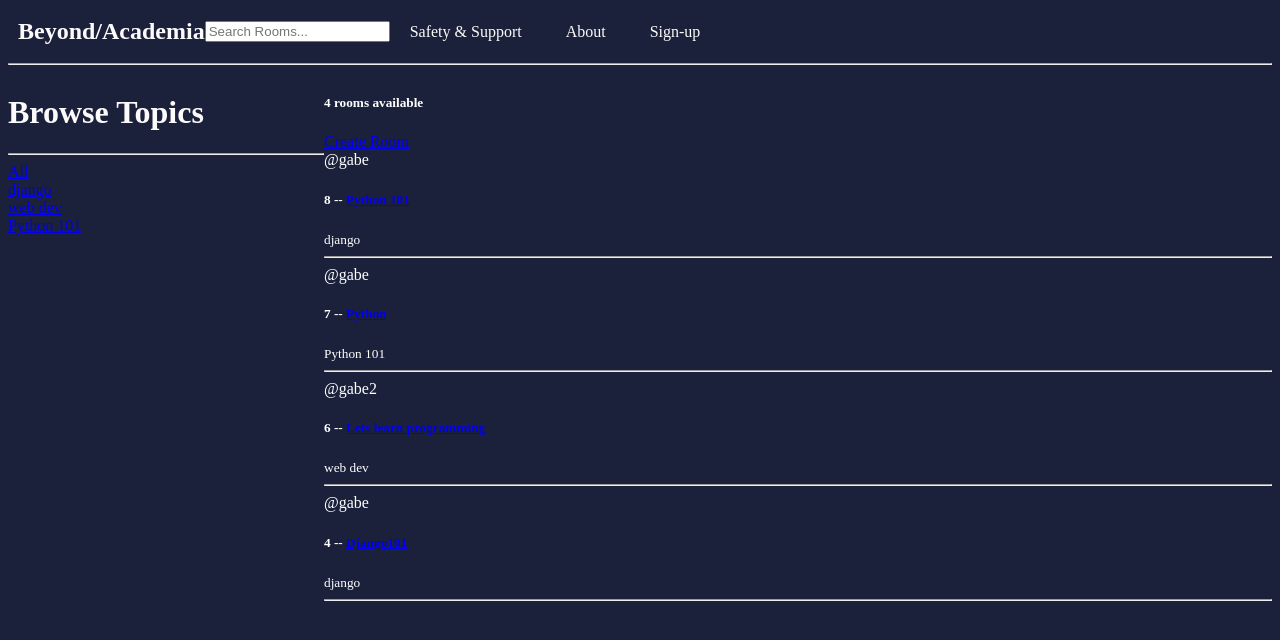
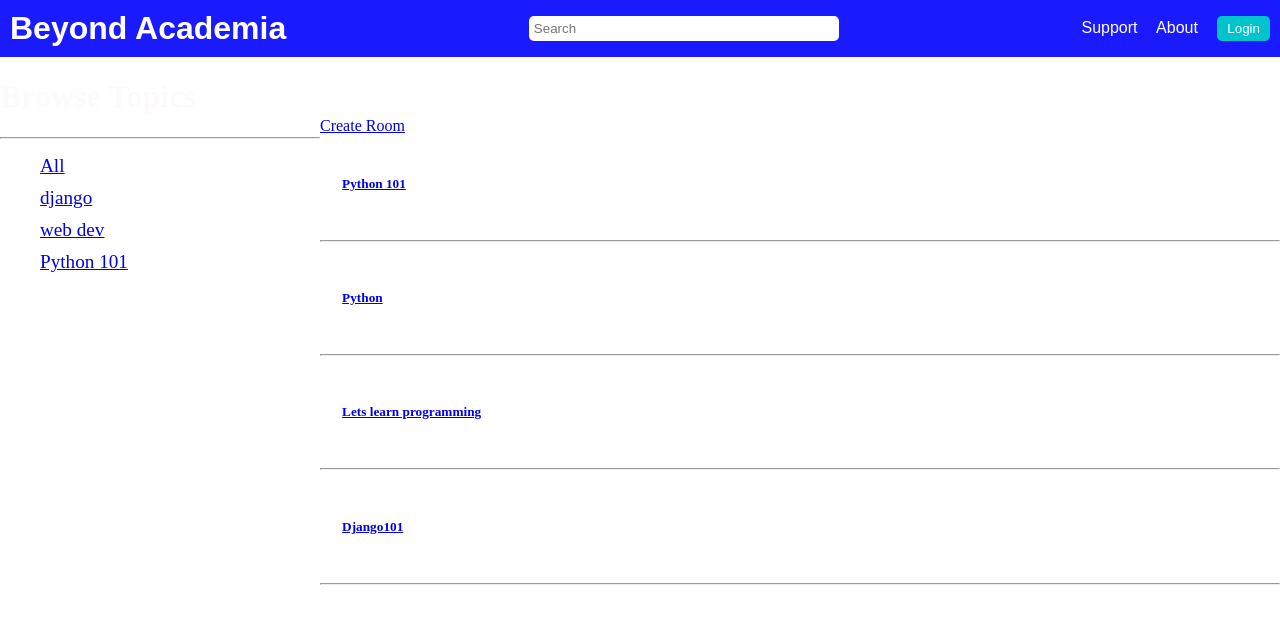
Before and after one commit to DarkerKin/Beyond-Academia-, a Django app: page / in a window 1280 px wide. Shown: the top 640 px of the page. Run offline with Django 4.2, Linux system fonts and the light colour scheme; data comes from the database, SQL or seed files in the repository.

Commit message:
made changes to the main.css

```diff
--- a/base/templates/base/home.html
+++ b/base/templates/base/home.html
@@ -9,17 +9,18 @@
         <h1> Browse Topics</h1>
         <hr>
 
-        <div>
-            <a href="{% url 'home' %}">All</a>
-        </div>
+        <ul>
+            <li>
+                <a href="{% url 'home' %}">All</a>
+            </li>
+            {% for topic in topics %}
 
-        {% for topic in topics %}
+            <li>
+            <a href="{% url 'home' %}?q={{topic.name}}">{{topic.name}}</a>
+            </li>
 
-        <div>
-        <a href="{% url 'home' %}?q={{topic.name}}">{{topic.name}}</a>
-        </div>
-
-        {% endfor %}
+            {% endfor %}
+        </ul>
     </div>
 
     <div>
--- a/static/css/about.css
+++ b/static/css/about.css
@@ -16,6 +16,10 @@
 
 .header-left h1 {
     margin: 0;
+}
+.header-left a {
+    color: white;
+    text-decoration: none;
 }
 
 .header-center input {
--- a/static/css/main.css
+++ b/static/css/main.css
@@ -3,7 +3,8 @@
 }
 
 body{
-    background-color: #1b213b;
+    background-color: white;
+    margin: 0;
 }
 .safety{
     color: #fcfafa;
--- a/templates/main.html
+++ b/templates/main.html
@@ -6,7 +6,7 @@
     <meta name="viewport" content="width=device-width, initial-scale=1.0">
     <meta http-equiv="X-UA-Compatible" content="ie=edge">
     <title>Beyond/Academia</title>
-    <link rel="stylesheet" type="text/css" href="{% static 'css/main.css' %}">
+    <link rel="stylesheet"  href="{% static 'css/main.css' %}">
 </head>
 <body>
 
--- a/templates/navbar.html
+++ b/templates/navbar.html
@@ -1,23 +1,65 @@
-<div class="navbar">
-    <a href="/" class="navbar-logo">
-        <h1>Beyond/Academia</h1>
-    </a>
+<header>
+    <div class="header-left">
+        <h1><a href="/">Beyond Academia</a></h1>
+    </div>
+    <div class="header-center">
+        <input type="text" placeholder="Search">
+    </div>
+    <div class="header-right">
+        <a href="/safety/">Support</a>
+        <a href="/about/">About</a>
+        <button>
+            {% if request.user.is_authenticated%}
+            <a href="{% url 'logout'%}">Logout</a>
+            {% else %}
+            <a href="{% url 'login'%}">Login</a>
+            {% endif %}
+        </button>
+    </div>
+    <style>
+        header {
+        display: flex;
+        justify-content: space-between;
+        font-family: Arial, sans-serif;
+        align-items: center;
+        background-color: #1a1aff;
+        color: white;
+        padding: 10px 10px;
+        }
 
-    <form method="GET" action="{% url 'home'%}">
-        <input type="text" name="q" placeholder="Search Rooms..."/>
-    </form>
+        .header-left h1 {
+            margin: 0;
+        }
+        .header-left a {
+            color: white;
+            text-decoration: none;
+        }
 
+        .header-center input {
+            width: 300px;
+            padding: 5px;
+            border-radius: 5px;
+            border: none;
+        }
 
-    <nav class="navbar-links">
-        <a href="/safety/">Safety & Support</a>
-        <a href="/about/">About</a>
+        .header-right a {
+            color: white;
+            text-decoration: none;
+            margin-right: 15px;
+        }
 
-        {% if request.user.is_authenticated%}
-        <a href="{% url 'logout'%}">Logout</a>
-        {% else %}
-        <a href="{% url 'login'%}">Sign-up</a>
-        {% endif %}
-
-    </nav>
-</div>
-<hr>
+        .header-right button {
+            background-color: #00c4cc;
+            border: none;
+            color: white;
+            padding: 5px 10px;
+            border-radius: 5px;
+            text-align:center;
+            cursor: pointer;
+        }
+        .header-right button a{
+            text-align:center;
+            margin-right: 0%;
+        }
+    </style>
+</header>
```
Also changed, not shown: templates/navbar_links/about.html (+1 -19 lines), templates/navbar_links/safety.html (+3 -20 lines).
